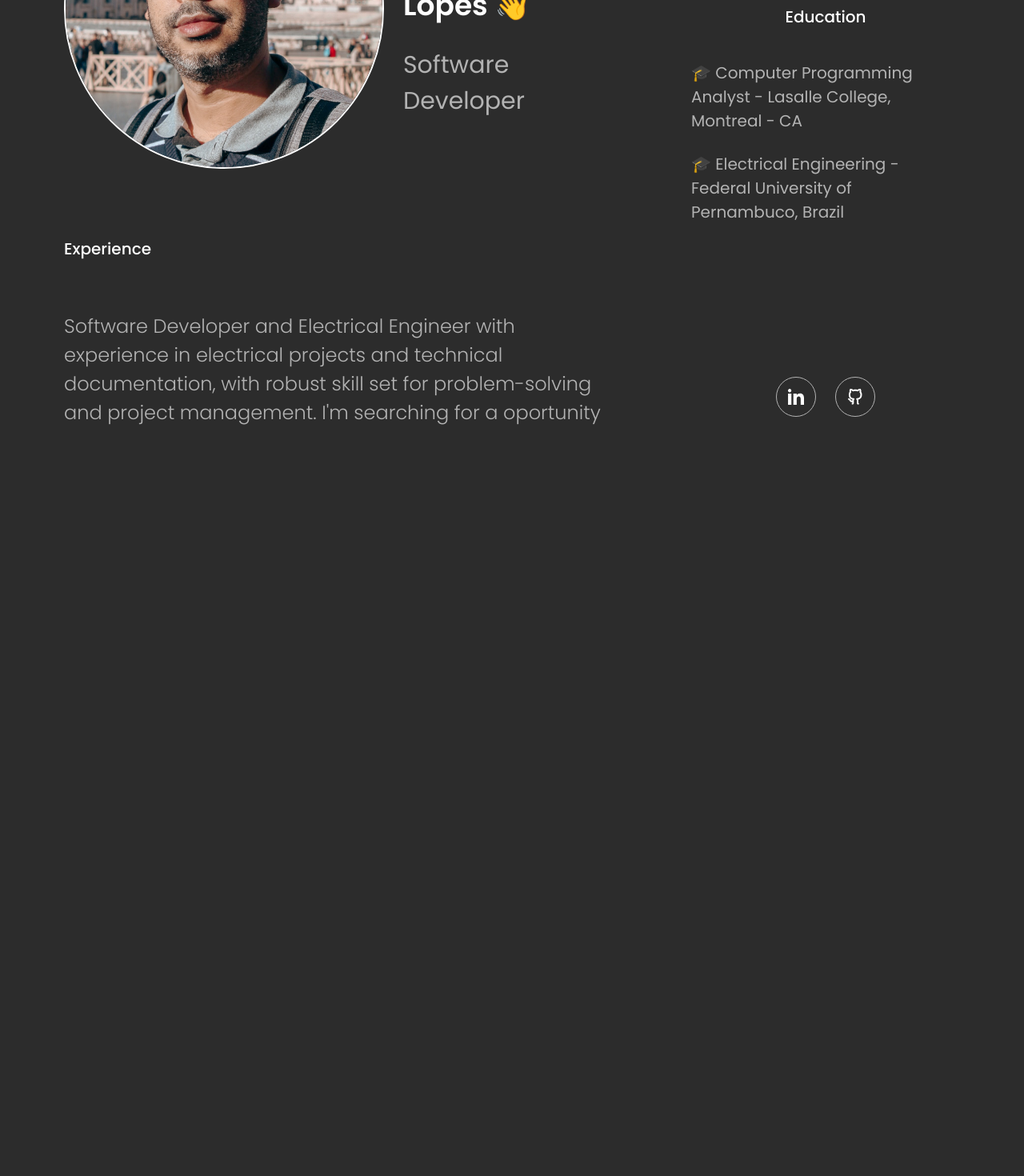
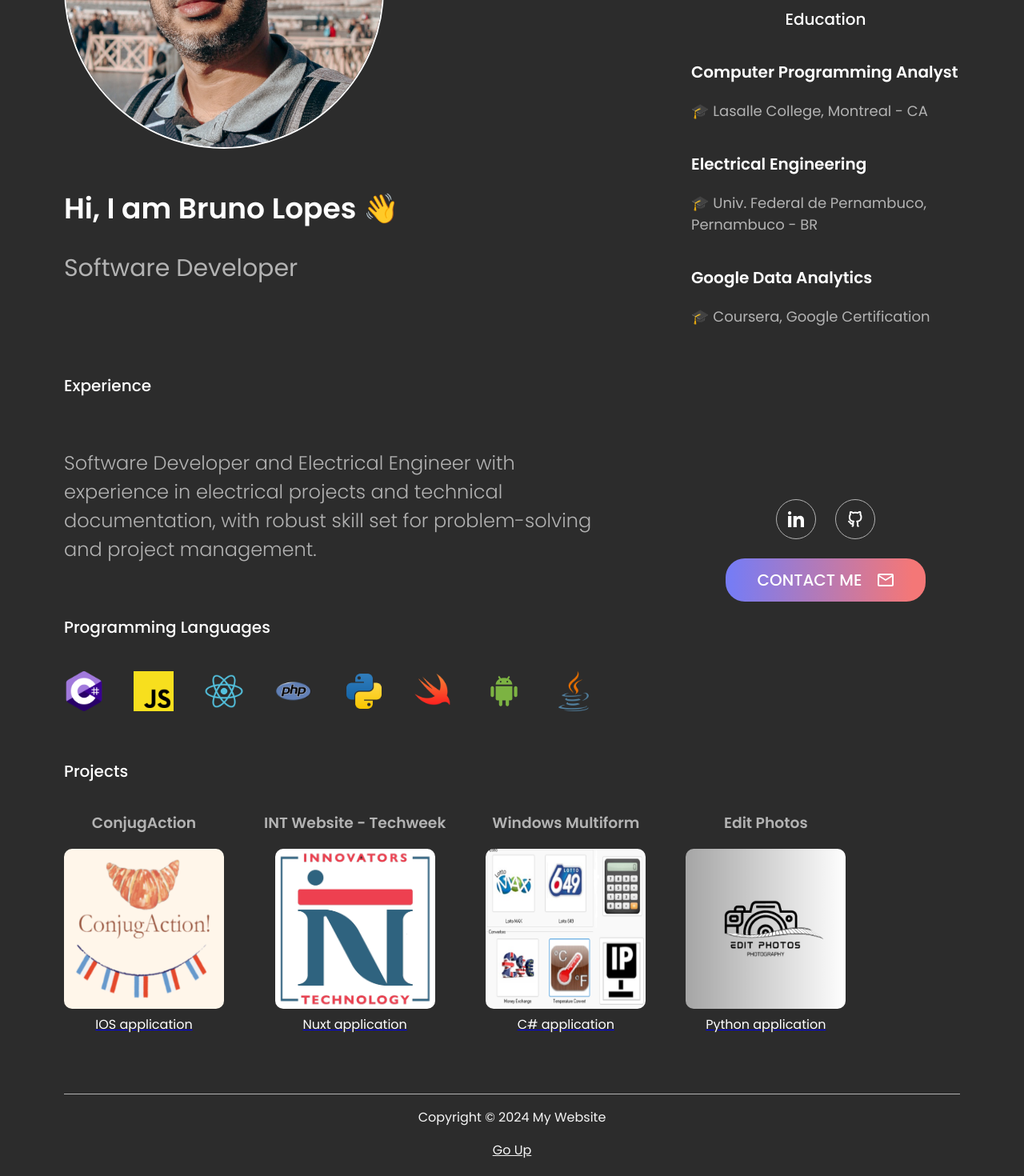
Before and after one commit to BrLopes3/brunolopesPortfolio, a Next.js app: page / in a window 1280 px wide. Shown: the part 300-1770 px from the top of the page at 80% size. Before the commit the page ends 860 px from the top, so only its background shows below. Built offline with nearby package versions, Linux system fonts and the light colour scheme.

Commit message:
changes in the project layout, footer and header

```diff
--- a/src/app/components/experience/experience.scss
+++ b/src/app/components/experience/experience.scss
@@ -17,9 +17,10 @@
 
     .experience-time{
         display: flex;
-        align-items: center;
-        justify-content: center;
-        flex-direction: column;
+        flex-wrap: wrap;
+       // align-items: center;
+       // justify-content: center;
+      //  flex-direction: column;
         gap: 12px;
     }
 
--- a/src/app/components/experience/experience.tsx
+++ b/src/app/components/experience/experience.tsx
@@ -8,7 +8,7 @@ export function Experience() {
     return (
         <div className="experience">
             <SectionTitle text='Experience' />
-            <p>Software Developer and Electrical Engineer with experience in electrical projects and technical documentation, with robust skill set for problem-solving and project management. I'm searching for a oportunity as junior software developer.</p>
+            <p>Software Developer and Electrical Engineer with experience in electrical projects and technical documentation, with robust skill set for problem-solving and project management.</p>
 
             <SectionTitle text='Programming Languages' />
             <div className="experience-time">
--- /dev/null
+++ b/src/app/components/footer/footer.scss
@@ -0,0 +1,27 @@
+.footer{
+    display: grid;
+    grid-area: footer;
+    flex-direction: column;
+    justify-content: center;
+    justify-items: center;
+    width: 100%;
+    color: var(--text-secondary);
+    flex-direction: column;
+    border-top: 1px solid var(--text-secondary);
+
+
+
+    p, a{
+        color:whitesmoke;
+
+    }
+
+    @media (min-width: 768px){
+        align-items:center;
+        width: 100vw;
+        display: flex;
+        width: 100%;
+        margin-top: 50px;
+        bottom: 0;
+    }
+}
--- /dev/null
+++ b/src/app/components/footer/footer.tsx
@@ -0,0 +1,14 @@
+import React from 'react';
+import { SectionTitle } from '../sectionTitle/section-title';
+import './footer.scss';
+
+export function Footer() {
+    return (
+        <footer className="footer">
+            <p>Copyright © 2024 My Website</p>
+            <div className="footer-contact">
+                <a href='#presentation'>Go Up</a>
+            </div>
+        </footer>
+    );
+}
--- a/src/app/components/header/header.scss
+++ b/src/app/components/header/header.scss
@@ -3,7 +3,7 @@
     display: flex;
     flex-direction: column;
     gap: 24px;
-    align-items: center;
+    align-items:center;
 
     img{
         border-radius: 24px;
@@ -30,9 +30,9 @@
 
 @media (min-width: 768px) {
     .header{
-        flex-direction: row-reverse;
+        flex-direction: column-reverse; //row-reverse
         justify-content:left;
-        align-items: center;
+        align-items: flex-start;
 
         img{
             border-radius: 100%;
--- a/src/app/components/header/header.tsx
+++ b/src/app/components/header/header.tsx
@@ -4,8 +4,8 @@ import './header.scss'
 export function Header() {
     return(
         <div className='header'>
-            <div>
-            <h1>Bonjour/Hi, I am Bruno Lopes 👋</h1>
+            <div id='presentation'>
+            <h1>Hi, I am Bruno Lopes 👋</h1>
             <h2>Software Developer</h2>
             </div>
 
--- a/src/app/components/information/information.scss
+++ b/src/app/components/information/information.scss
@@ -5,14 +5,12 @@
     align-items: center;
     width: 100%;
     grid-area: info;
+    max-width: 600px;
 
-    max-width: 500px;
-    gap: 24px;
 
     .languages-info{
         display: flex;
         flex-direction: column;
-        gap: 24px;
         align-items: flex-start;
         width: 100%;
     }
@@ -20,17 +18,23 @@
     .education-info{
         display: flex;
         flex-direction: column;
-        gap: 24px;
         align-items: flex-start;
         width: 100%;
     }
 
-    span{
-        color: var(--text-secondary);
+    h3{
+        color: var(--text-primary);
         font-size: 18px;
 
         @media(min-width: 1040px){
             font-size: 20px;
         }
     }
+
+    p{
+        color: var(--text-secondary);
+        font-size: 18px;
+    }
+
+
 }
--- a/src/app/components/information/information.tsx
+++ b/src/app/components/information/information.tsx
@@ -6,16 +6,24 @@ export function Information() {
         <div className="infos">
         <SectionTitle text='Languages' />
         <div className="languages-info">
-          <span>🇧🇷 Portuguese - Native Speaker</span>
-          <span>🇨🇦 English - Fluent</span>
-          <span>🇫🇷 French - Intermediate</span>
+          <p>🇧🇷 Portuguese - Native </p>
+          <p>🇨🇦 English - Fluent </p>
+          <p>🇫🇷 French - Intermediate </p>
         </div>
         <SectionTitle text='Education' />
         <div className="education-info">
-
-          <span>🎓 Computer Programming Analyst - Lasalle College, Montreal - CA</span>
-          <span>🎓 Electrical Engineering - Federal University of Pernambuco, Brazil</span>
-
+          <div>
+            <h3>Computer Programming Analyst</h3>
+            <p>🎓 Lasalle College, Montreal - CA</p>
+          </div>
+          <div>
+            <h3>Electrical Engineering</h3>
+            <p>🎓 Univ. Federal de Pernambuco, Pernambuco - BR</p>
+          </div>
+          <div>
+            <h3> Google Data Analytics</h3>
+            <p>🎓 Coursera, Google Certification</p>
+          </div>
         </div>
 
       </div>
--- a/src/app/components/projects/projects.scss
+++ b/src/app/components/projects/projects.scss
@@ -1,5 +1,6 @@
 .projects{
-    display: flex;
+    display: grid;
+    grid-area: projects;
     flex-direction: column;
     align-items: center;
     width: 100%;
@@ -16,7 +17,8 @@
     }
 
     @media (min-width: 768px){
-        align-items: flex-start;
+        align-items: center;
+        justify-content: flex-start;
         width: 100vw;
         p{
             font-size: 24px;
@@ -30,6 +32,9 @@
             justify-content: flex-start;
         }
 
+        h3{
+            text-align: start;
+        }
     }
 
 
@@ -57,3 +62,8 @@
 .project img{
     border-radius: 10px;
 }
+
+.project img:hover{
+    transform: scale(1.1);
+    transition: transform 0.5s;
+}
--- a/src/app/components/projects/projects.tsx
+++ b/src/app/components/projects/projects.tsx
@@ -9,7 +9,6 @@ export function Projects() {
     return (
         <div className="projects">
             <SectionTitle text='Projects' />
-            {/* <p>Here are some of my personal projects </p> */}
             <div className="projects-container">
                 <div className="projects-examples">
                     <div className="project">
--- a/src/app/page.tsx
+++ b/src/app/page.tsx
@@ -1,4 +1,5 @@
 import { Experience } from './components/experience/experience'
+import { Footer } from './components/footer/footer'
 import { Header } from './components/header/header'
 import { EmailIcon } from './components/icons/email-icon'
 import { Information } from './components/information/information'
@@ -21,9 +22,7 @@ export default function Home() {
      <Experience />
      <Projects />
      <Information />
-
-
-
+     <Footer />
     </main>
   )
 }
--- a/src/app/styles/home.scss
+++ b/src/app/styles/home.scss
@@ -1,13 +1,15 @@
 .container {
-  //gap: 24px;
+  gap: 24px; //changed
   margin-bottom: 20px;
   justify-items: center;
- /*  grid-template-rows: repeat(4, auto);
+  grid-template-rows: repeat(6, auto); //changed
   grid-template-areas:
   'header'
   'btns'
   'experience'
-  'info'; */
+  'info'
+  'projects'
+  'footer';
 
   .buttons{
 
@@ -49,7 +51,7 @@
   @media(min-width: 1040px){
     display: grid; //adicionado
     padding: 22px 60px;
-    height: 100vh;
+    height: auto;
     grid-template-rows: fit-content(100%);
     grid-template-columns: 60% 30%;
     align-items: center;
@@ -57,8 +59,9 @@
     justify-content: space-between;
     grid-template-areas:
     'header info'
-    'experience btns';
-    //'projects projects';
+    'experience btns'
+    'projects projects'
+    'footer footer';
 
     .btn-primary{
       width: 325px;
```
Also changed, not shown: public/INTLogo.png.
